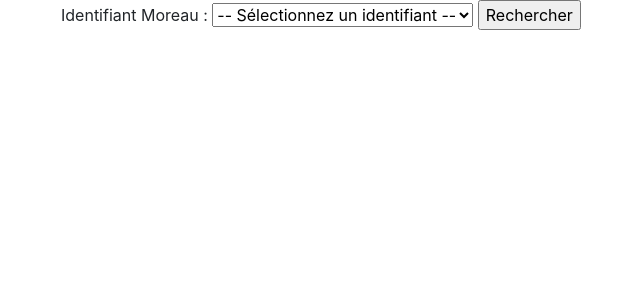
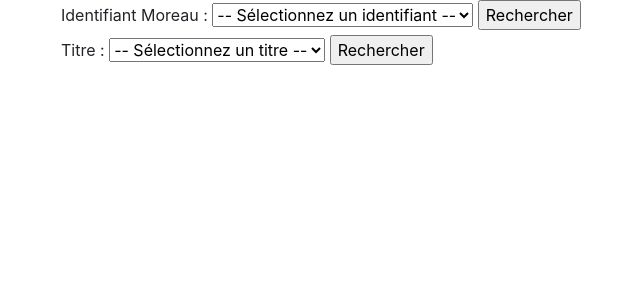
Before and after one commit to rundimeco/antonomaz_tools, a Flask app: template appweb/templates/search_item.html in a window 1280 px wide. Shown: the part 56-356 px from the top of the page, without its empty margins (24-664 px from the left). Run offline with Flask 2, Linux system fonts and the light colour scheme; the template is opened without the code that fills it: most values are stand-ins (such as "Sample title", 1, 10 or a date in 2020); some libraries are stand-ins or nearby versions.

Commit message:
formulaires search item

```diff
--- a/appweb/app.py
+++ b/appweb/app.py
@@ -50,12 +50,12 @@ def index():
 def a_propos():
     return render_template('a_propos.html')
 
-@app.route('/search_item', methods=('GET', 'POST'))
+@app.route('/search_item/', methods=('GET', 'POST'))
 def search_item():
     items = get_items()
     if request.method == 'POST':
-        id_moreau = request.form['id_moreau']
-        return redirect(url_for('pages', id_moreau=id_moreau))
+        moreau = request.form['id_moreau']
+        return redirect(url_for('pages', id_moreau=moreau))
     return render_template('search_item.html', items=items)
 
 @app.route('/similarites/<int:page_id>')
--- a/appweb/templates/search_item.html
+++ b/appweb/templates/search_item.html
@@ -3,10 +3,21 @@
 {% block content %}
     <form method="post">
         <label for="id_moreau">Identifiant Moreau : </label>
-        <select id="id_moreau">
+        <select name="id_moreau">
         <option value="empty" selected>-- Sélectionnez un identifiant --</option>
         {% for item in items %}
-            <option value="{{ request.form['id_moreau'] }}">{{item['id_moreau']}}</option>
+            <option value="{{item['id_moreau']}}">{{item['id_moreau']}}</option>
+        {% endfor %}
+        </select>
+        <input type="submit" value="Rechercher">
+    </form>
+
+    <form method="post">
+        <label for="id_moreau">Titre : </label>
+        <select name="id_moreau">
+        <option value="empty" selected>-- Sélectionnez un titre --</option>
+        {% for item in items %}
+            <option value="{{item['id_moreau']}}">{{item['titre']}}</option>
         {% endfor %}
         </select>
         <input type="submit" value="Rechercher">
```
